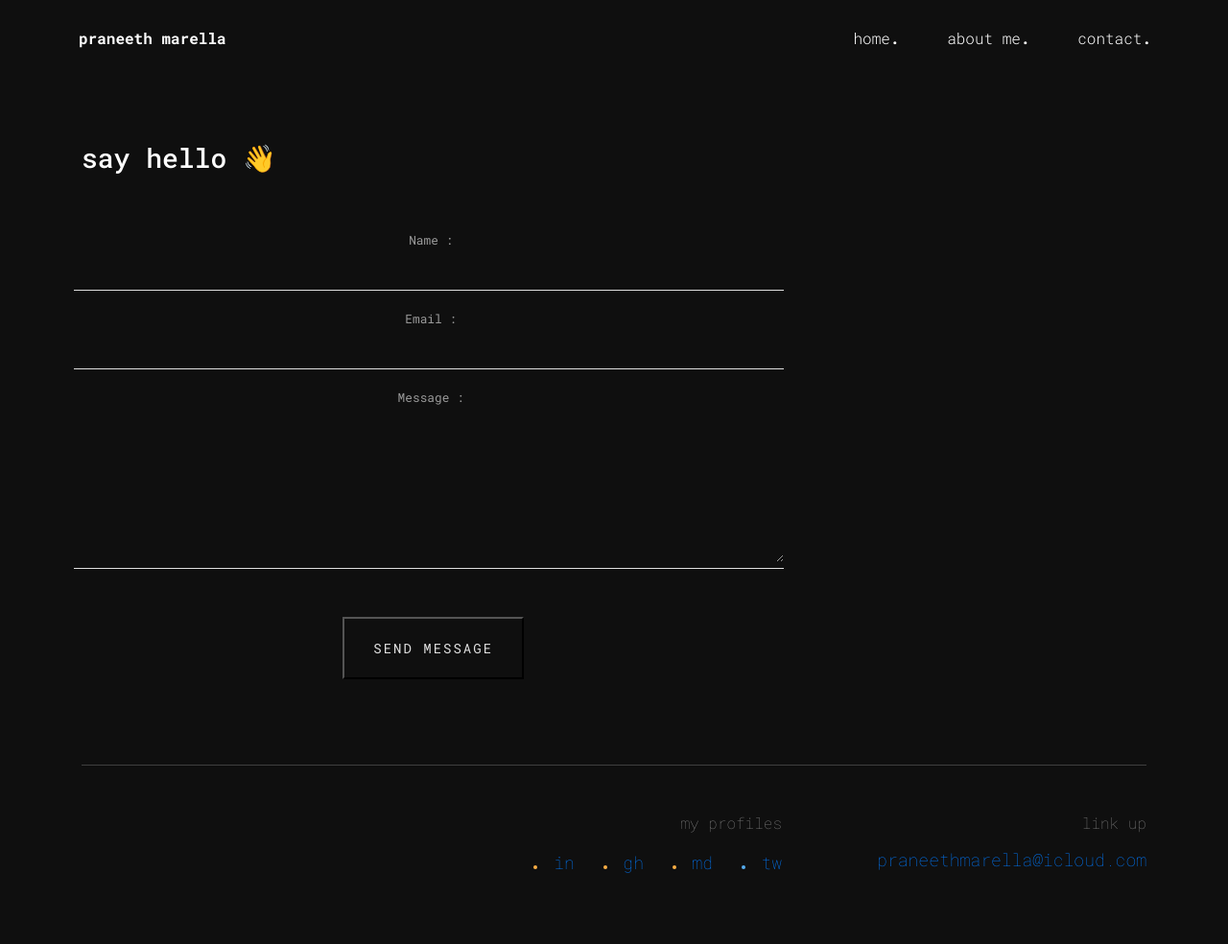
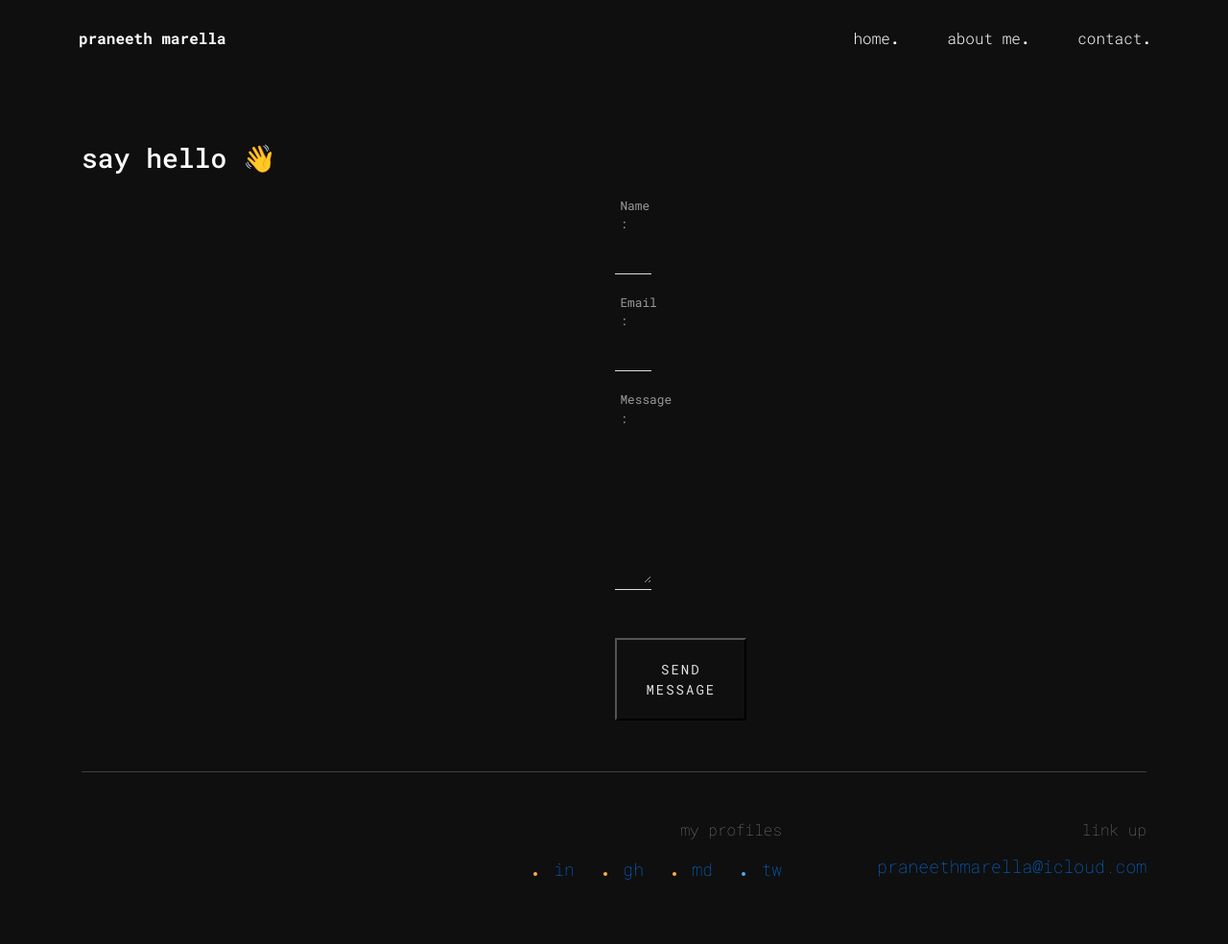
Before and after one commit to pmarella2/praneeth-marella, a PHP site: page /contact.html in a window 1280 px wide. Shown: the whole page at 96% size. Before the commit the page ends 910 px from the top, so only its background shows below. Run offline with PHP 8.4, Linux system fonts and the light colour scheme.

Commit message:
[Add] Centering contact form div

```diff
--- a/contact.html
+++ b/contact.html
@@ -88,7 +88,7 @@
             <!--------------- form section starts here --------------->
             <div class="container-fluid">
                   <div class="row">
-                        <div class="col-lg-8">
+                        <div class="center-div">
                               <form name="contact-form" id="contact-form" method="post" action="">
 
                                     <ul>
--- a/css/style.css
+++ b/css/style.css
@@ -497,6 +497,7 @@ textarea:focus {
       }
 }
 
-form {
-      text-align: center;
+.center-div {
+      margin: 0 auto;
+      width: 100px;
 }
--- a/index.html
+++ b/index.html
@@ -78,7 +78,7 @@
             <!--------------- hero section starts here --------------->
             <div class="hero">
                   <div class="header">
-                        <h3 class="line anim-typewriter">Cybersecurity Professional and Blockchain Developer [¬º-º]¬
+                        <h3 class="line anim-typewriter">Cybersecurity Professional and Blockchain Developer ——ฅ/ᐠ. ̫.ᐟ\ฅ——
                         </h3>
                   </div>
             </div>
```
